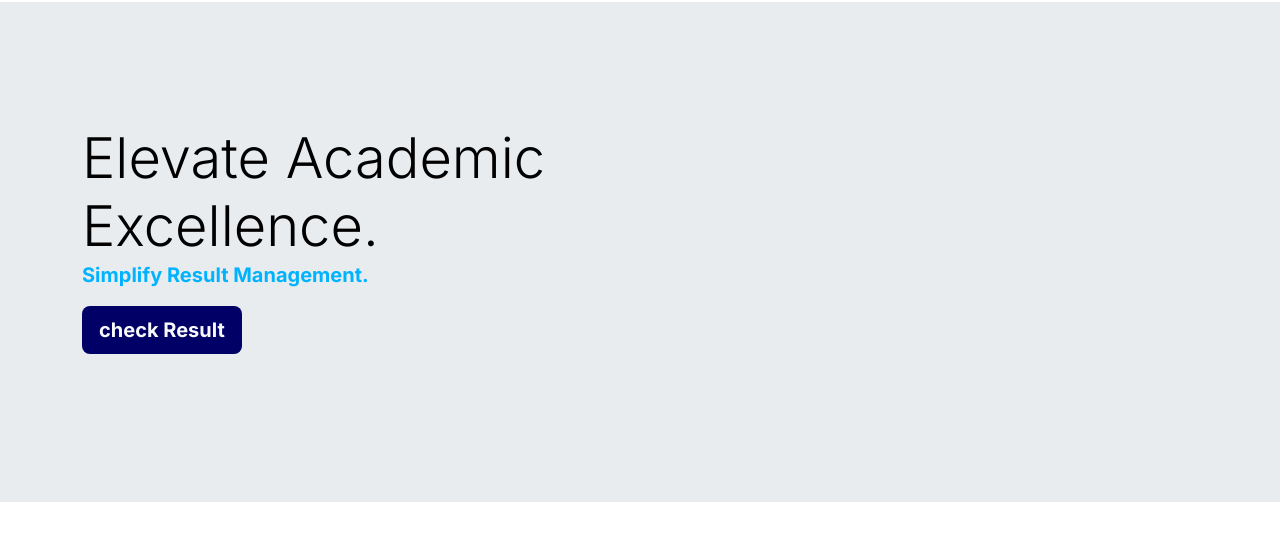
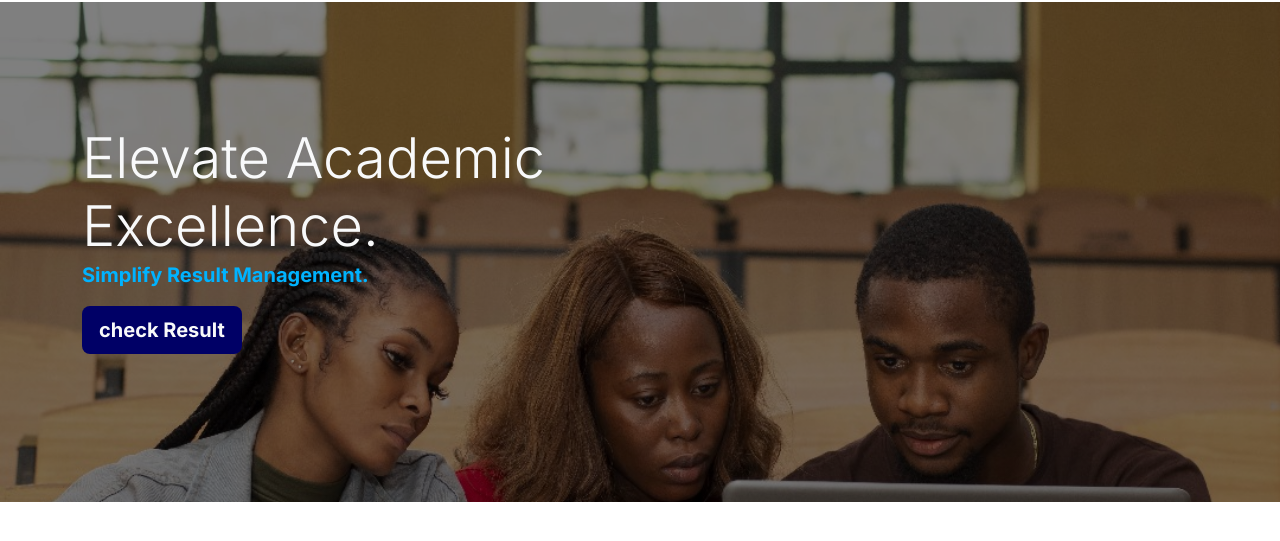
Before and after one commit to winninggodspower/student-result-management, a plain HTML site: page index.html in a window 1280 px wide. Shown: the part 69-610 px from the top of the page. Drawn offline with nearby package versions, Linux system fonts and the light colour scheme.

Commit message:
feat: add background image to header

```diff
--- a/index.html
+++ b/index.html
@@ -54,7 +54,7 @@
     <header class="d-flex bg-body-secondary " style="height: 500px;">
         <div  class="container mb-4 rounded text-body-emphasis align-self-center flex-grow-1">
             <div class="col-lg-6 px-0">
-                <h1 class="display-4 m-0">Elevate Academic
+                <h1 class="display-4 m-0 text-light" >Elevate Academic
                     Excellence.</h1>
                 <p class="lead mb-3 text-primary-light fw-bold">Simplify Result Management.</p>
                 <button class="btn btn-lg text-light bg-primary-dark fw-bold">check Result</button>
--- a/style.css
+++ b/style.css
@@ -32,7 +32,10 @@
     background-color: var(--grey) !important;
 }
 
-
+header{
+    background:linear-gradient(0deg, rgba(0, 0, 0, 0.5), rgba(0, 0, 0, 0.5)), url(images/home-back.jpeg);
+    background-size:cover;
+}
 /* table styline */
 td{
     padding: 1rem !important;
```
Also changed, not shown: images/home-back.jpeg (added).
